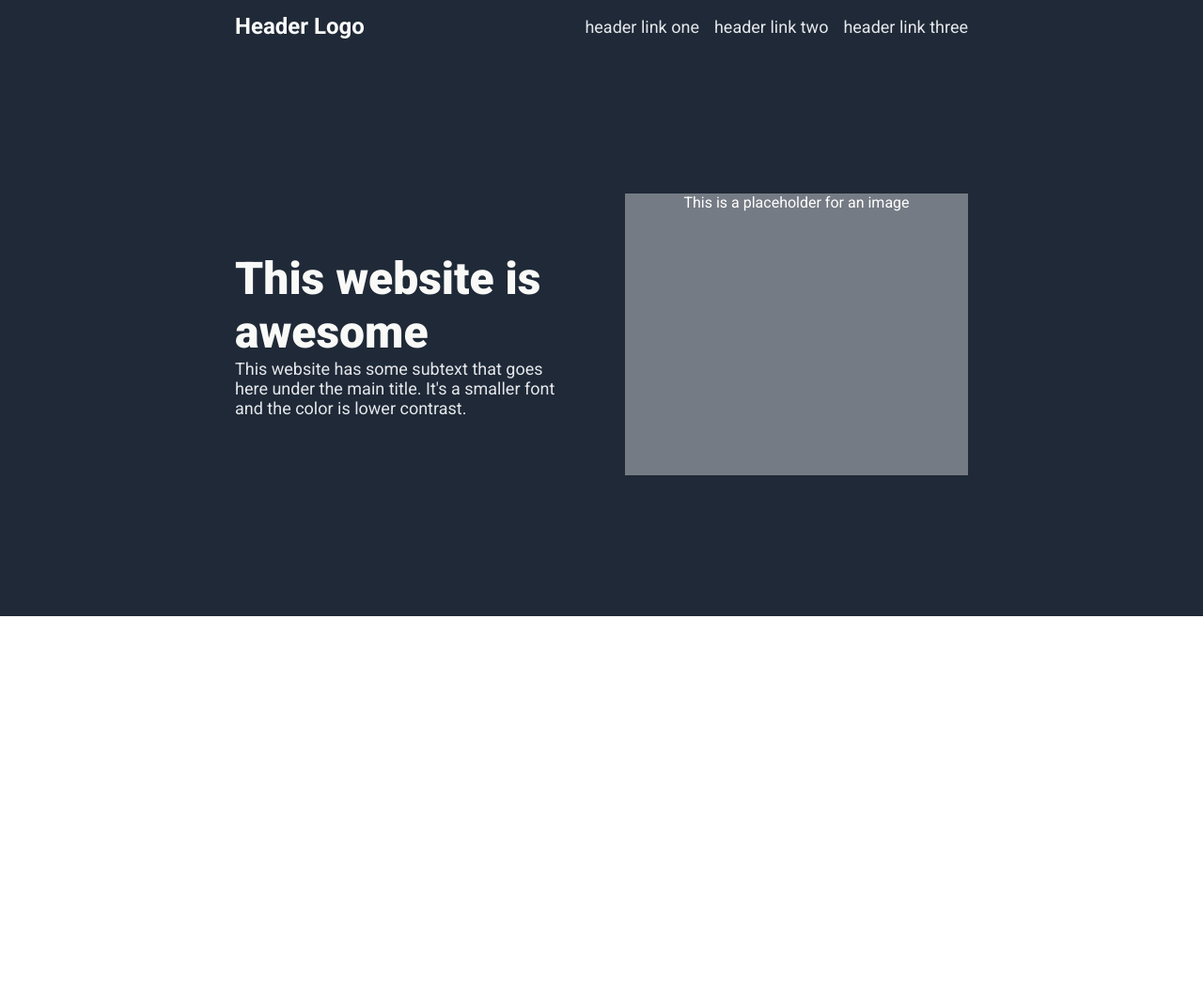
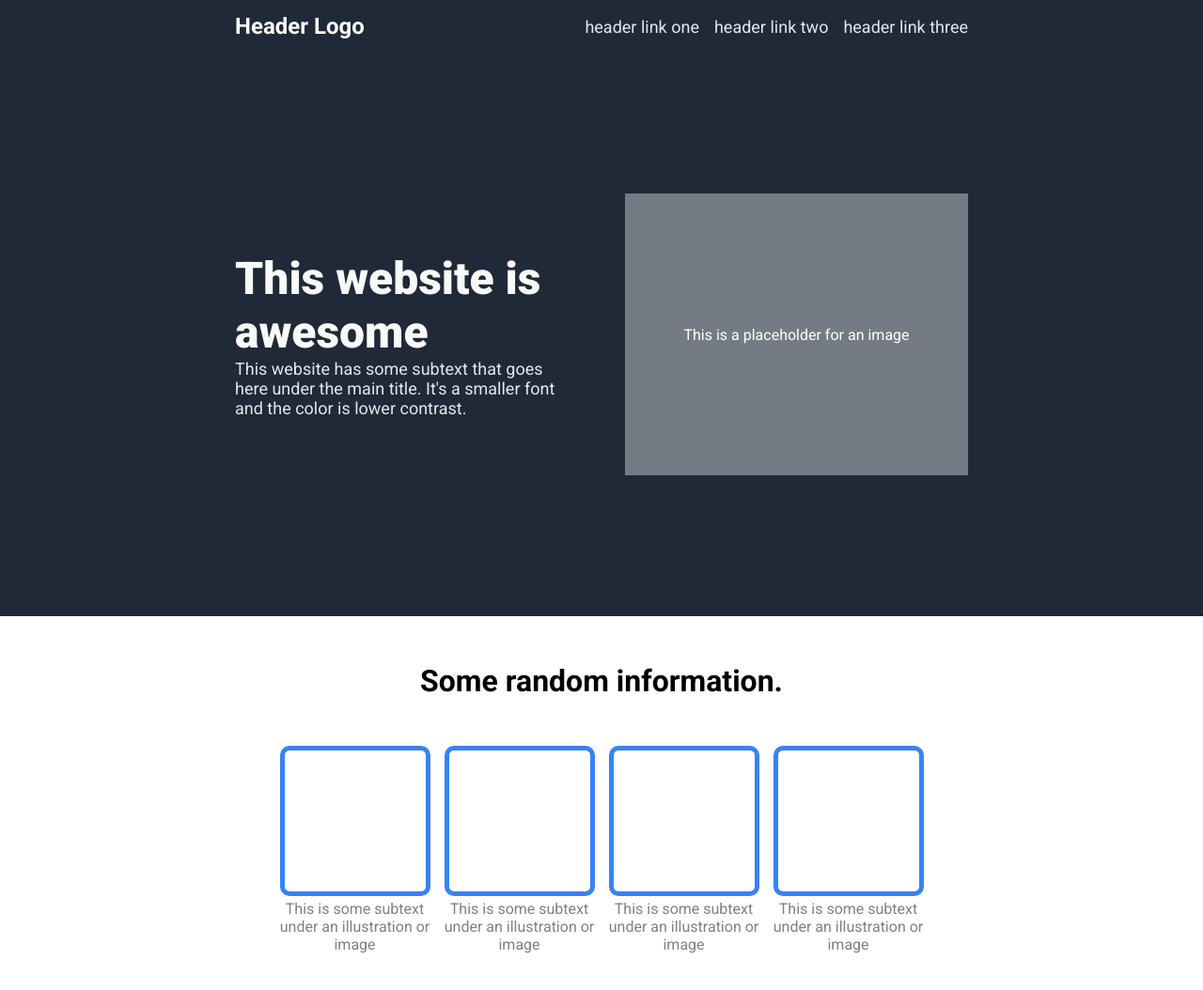
Before and after one commit to danielguerrah/landing-page, a plain HTML site: page index.html in a window 1280 px wide. Shown: the whole page at 94% size. Before the commit the page ends 800 px from the top, so only its background shows below. Drawn offline with Linux system fonts and the light colour scheme.

Commit message:
Add information section

```diff
--- a/index.html
+++ b/index.html
@@ -30,5 +30,27 @@
             </div>
         </div>
     </div>
+
+    <div id="info" class="main-section">
+        <h1>Some random information.</h1>
+        <div id="infoCards">
+            <div class="infoCard">
+                <div class="infoSquareImage"></div>
+                <p>This is some subtext under an illustration or image</p>
+            </div>
+            <div class="infoCard">
+                <div class="infoSquareImage"></div>
+                <p>This is some subtext under an illustration or image</p>
+            </div>
+            <div class="infoCard">
+                <div class="infoSquareImage"></div>
+                <p>This is some subtext under an illustration or image</p>
+            </div>
+            <div class="infoCard">
+                <div class="infoSquareImage"></div>
+                <p>This is some subtext under an illustration or image</p>
+            </div>
+        </div>
+    </div>
 </body>
 </html>
--- a/style.css
+++ b/style.css
@@ -68,6 +68,35 @@
     height: 300px;
     background-color: #e5e7eb6e;
     color: white;
+    justify-content: center;
+    align-items: center;
+}
+
+#info h1{
     text-align: center;
-    justify-content: center;
+    padding-top: 50px;
 }
+
+#infoCards {
+    display: flex;
+    width: 700px;
+    align-items: center;
+    margin: 50px auto;
+}
+
+.infoCard {
+    flex: 1;
+    display: inline-block;
+    width:20px;
+    text-align: center;
+    font-size: 16px;
+    color: gray;
+}
+
+.infoSquareImage {
+    display: inline-block;
+    width: 150px;
+    height: 150px;
+    border: 5px #3882F6 solid;
+    border-radius: 10px;
+}
```
